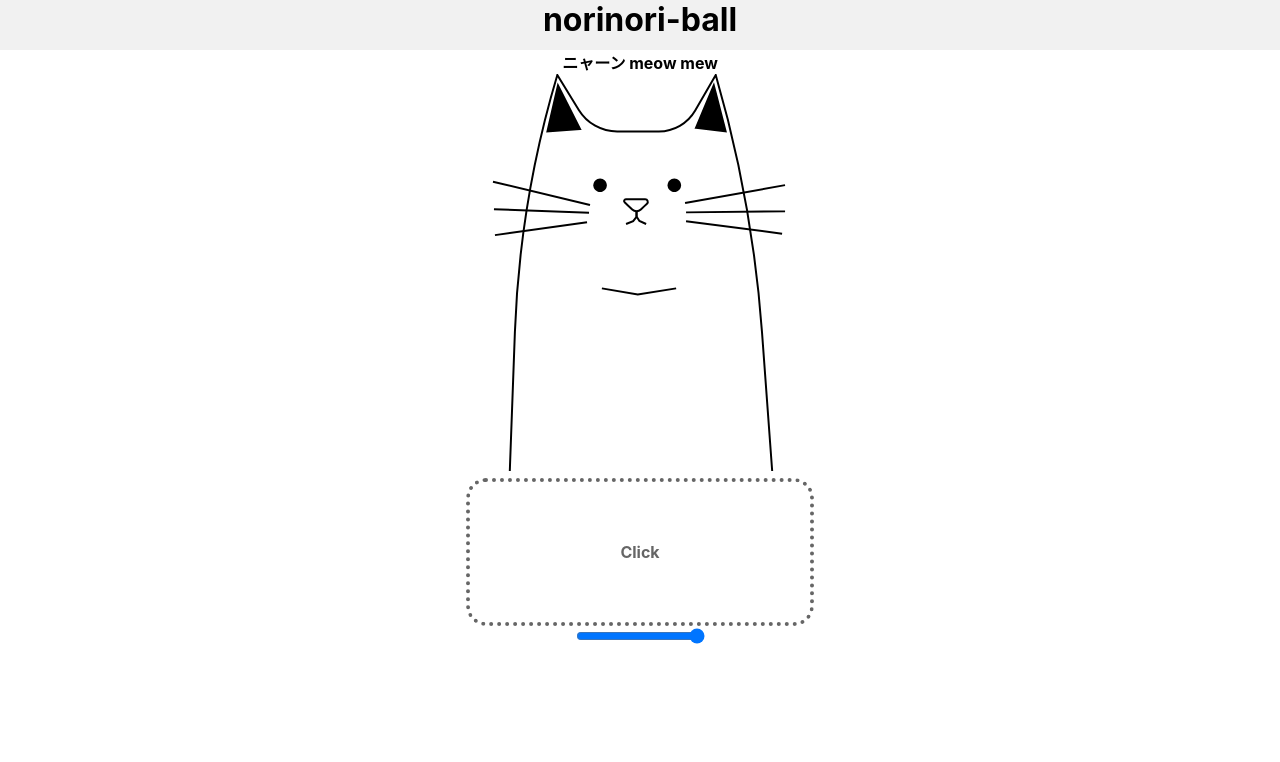
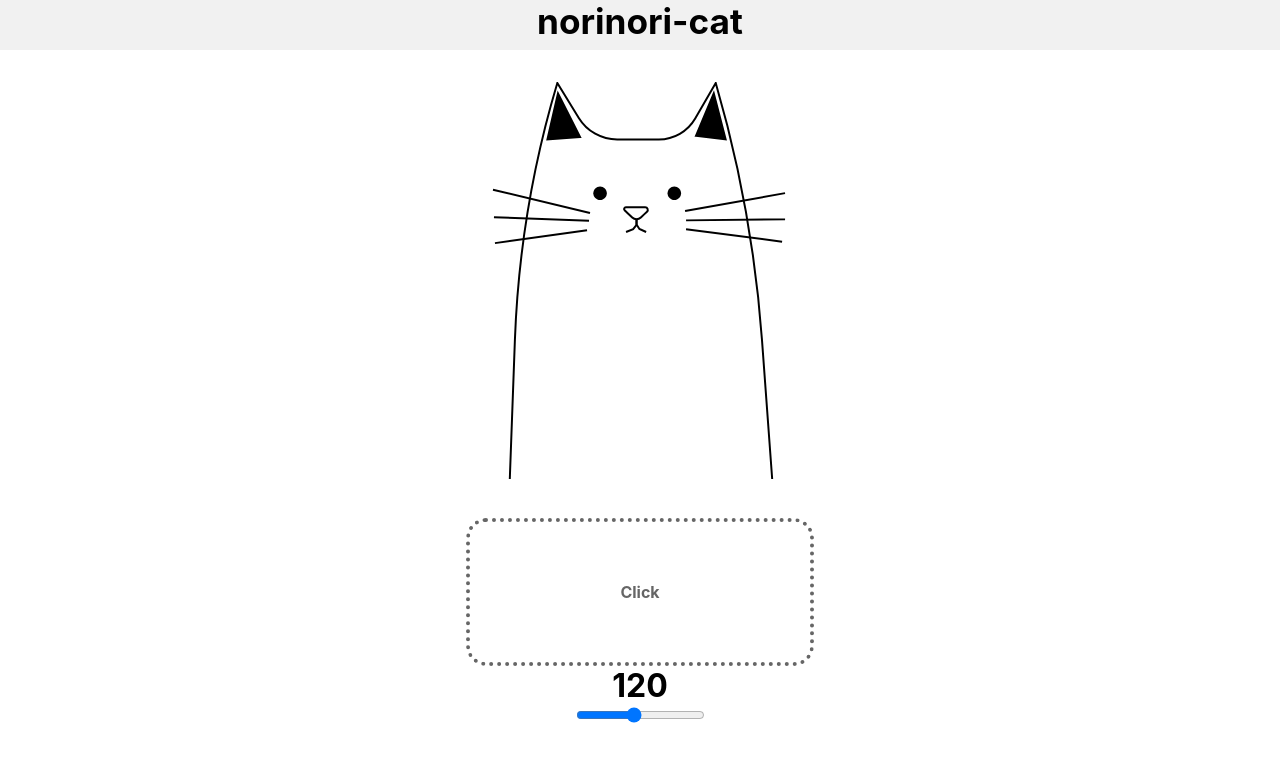
Before and after one commit to sheerlore/norinori-cat, a React (Create React App) app: page / in a window 1280 px wide. Shown: the top 762 px of the page. Built offline with nearby package versions, Linux system fonts and the light colour scheme.

Commit message:
convert bpm

```diff
--- a/public/index.html
+++ b/public/index.html
@@ -4,7 +4,7 @@
     <meta charset="utf-8" />
     <link rel="icon" href="%PUBLIC_URL%/favicon.ico" />
     <meta name="viewport" content="width=device-width, initial-scale=1" />
-    <title>React App</title>
+    <title>norinori-cat</title>
   </head>
   <body>
     <div id="root"></div>
--- a/src/components/App.js
+++ b/src/components/App.js
@@ -6,13 +6,13 @@ import ClickField from './ClickField/ClickField';
 
 let posX = 0;
 let posY = 0;
-let width = 380;
+let width = 300;
 let height = 400;
 
 function App() {
   console.log('render <App />');
   const [tickFlag, setTickFlag] = useState(1);
-  const [speed, setSpeed] = useState("5");
+  const [bpm, setBpm] = useState(120);
 
   const changeSVG = () => {
     if (tickFlag === 0) {
@@ -27,19 +27,27 @@ function App() {
   }
 
   const returnSpeed = () => {
-    let range = document.getElementById('speed-range');
-    setSpeed(String(10 - range.value));
+    let range = document.getElementById('bpm-range');
+    setBpm(range.value);
+  }
+
+  const bpmToSecondsStr = (bpm) => {
+    return (60 / bpm / 2 ).toFixed(2);
   }
 
 
   return (
     <div className="App">
-      <div>
-        <p>ニャーン meow mew</p>
-      </div>
-      <Cat width={width} height={height} posX={posX} posY={posY} speed={speed} />
+      <Cat width={width} height={height} posX={posX} posY={posY} speed={bpmToSecondsStr(bpm)} />
       <ClickField id="click-field" onClick={changeSVG} />
-      <input onChange={returnSpeed} id="speed-range" type="range" name="speed" min="1" max="9"step="1"/>
+      <h1>{bpm}</h1>
+      <input
+        id="bpm-range"
+        onChange={returnSpeed}
+        type="range"
+        name="bpm"
+        min="40" max="218"step="1"
+        defaultValue="120"/>
     </div>
   );
 }
--- /dev/null
+++ b/src/components/Cat/Cat.css
@@ -0,0 +1,4 @@
+.svg-display {
+  width: 100%;
+  margin-bottom: 32px;
+}
--- a/src/components/Cat/Cat.js
+++ b/src/components/Cat/Cat.js
@@ -1,5 +1,8 @@
+import './Cat.css'
+
 const Cat = (props) => {
   return (
+    <div className="svg-display">
       <svg
         viewBox="184 63.5 299 404"
         // viewBox="180 60 300 400"
@@ -183,10 +186,16 @@ const Cat = (props) => {
           strokeOpacity="1"
         ></path>
 
+        <rect>
+          <animate
+            id="o1"
+            begin="0;o1.end"
+            dur={String(Number(props.speed) * 2) + "s"}
+            attributeName="visibility"
+            from="hide" to="hide" />
+        </rect>
+
         <path
-          d="M370 280
-             L331.25 286.25
-             L295 280"
           id="ago"
           opacity="1"
           fillOpacity="0"
@@ -195,16 +204,43 @@ const Cat = (props) => {
           strokeOpacity="1"
         >
           <animate
+            begin="o1.begin"
             attributeName="d"
+            from="M370 280
+                  L331.25 286.25
+                  L295 280"
             to="M370 300
                   L331.25 306.25
                   L295 300"
-          dur=".4s"
-          repeatCount="indefinite"
+            dur={props.speed + "s"}
+          // repeatCount="indefinite"
+          />
+        </path>
+
+        <path
+          opacity="1"
+          fillOpacity="0"
+          stroke="#000000"
+          strokeWidth="2"
+          strokeOpacity="1"
+        >
+          <animate
+            begin={"o1.begin+" + props.speed + "s"}
+            attributeName="d"
+            from="M370 300
+                  L331.25 306.25
+                  L295 300"
+            to="M370 280
+                L331.25 286.25
+                L295 280"
+            dur={props.speed + "s"}
+          // repeatCount="indefinite"
           />
         </path>
       </svg>
+    </div>
   );
+
 }
 
 export default Cat;
--- a/src/components/ClickField/ClickField.css
+++ b/src/components/ClickField/ClickField.css
@@ -1,5 +1,7 @@
 #click-field {
-  width: 300px;
+  width: 100%;
+  max-width: 300px;
+  min-width: 200px;
   height: 100px;
   margin: 0 auto;
   padding: 20px;
--- a/src/components/Header/Header.css
+++ b/src/components/Header/Header.css
@@ -1,11 +1,13 @@
 .top-header {
-  width: 100%;
+  width: 100vw;
   height: 50px;
   background-color: #f1f1f1;
   text-align: center;
+
+  margin-bottom: 32px;
 }
 
-.top-header p {
+.top-header_title {
   font-weight: bold;
-  font-size: 2rem;
+  font-size: 2.2rem;
 }
--- a/src/components/Header/Header.js
+++ b/src/components/Header/Header.js
@@ -3,7 +3,7 @@ import './Header.css'
 function Header() {
   return (
     <header className="top-header">
-      <p>norinori-ball</p>
+      <span className="top-header_title">norinori-cat</span>
     </header>
   );
 }
```
Lines whose indentation alone changed are shown as unchanged.
